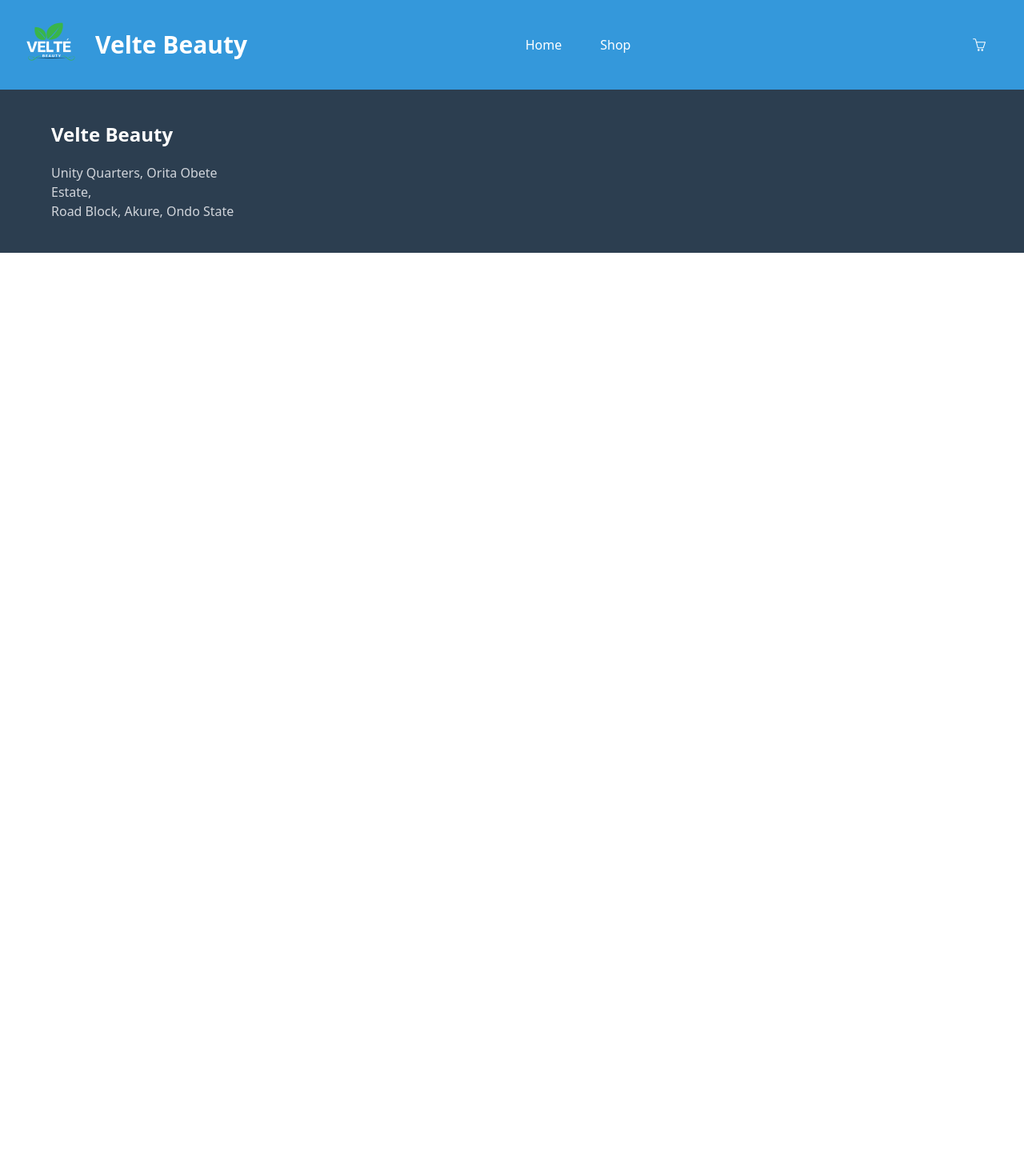
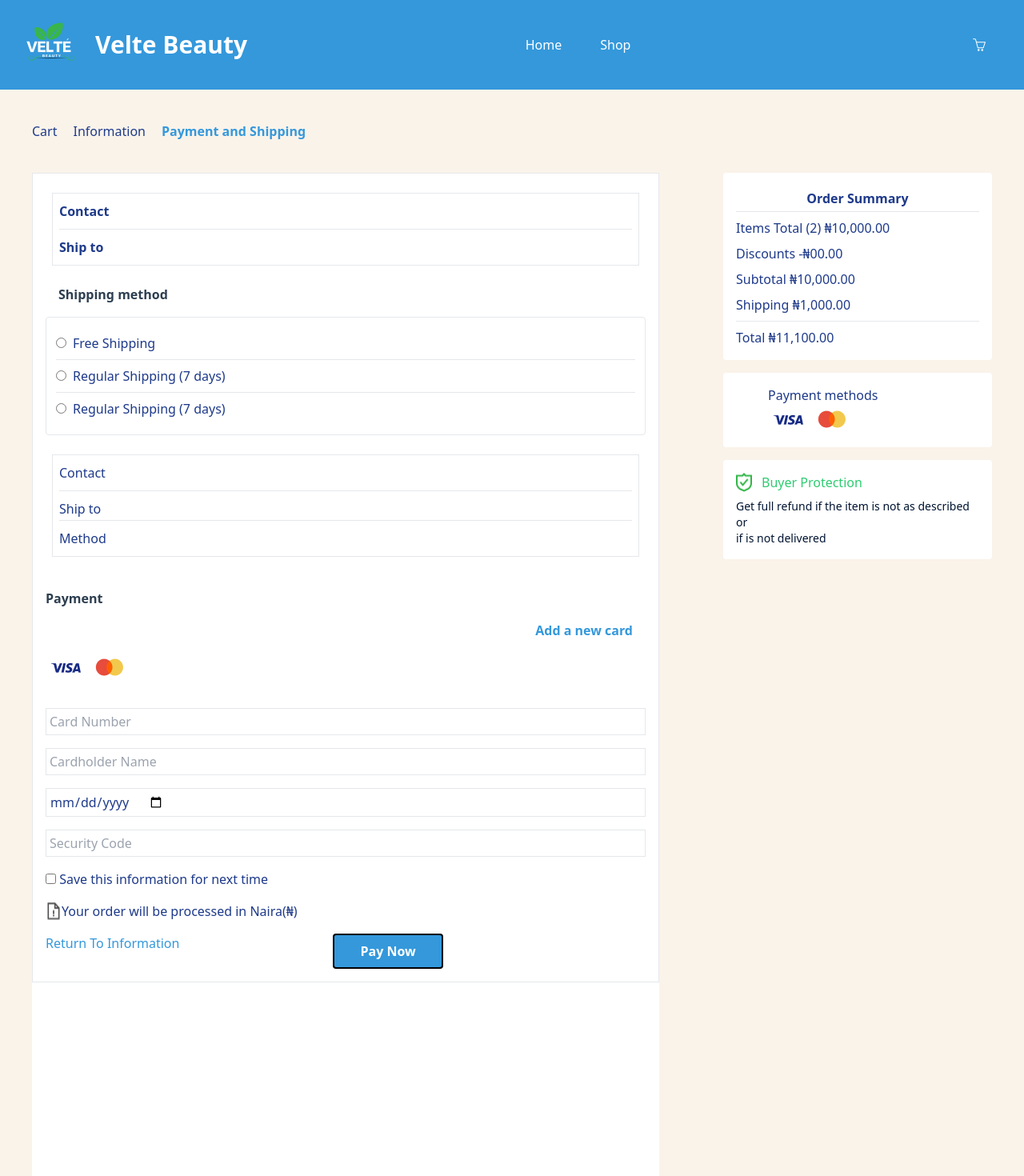
Before and after one commit to Igraziella/Timbu-Cloud-Shop, a React (Vite) app in the folder timbu-shop-app/: page /payment in a window 1280 px wide. Shown: the top 1470 px of the page at 80% size. Before the commit the page ends 800 px from the top, so only its background shows below. Built offline with nearby package versions, Linux system fonts and the light colour scheme.

Commit message:
created new pages

```diff
--- a/timbu-shop-app/src/App.jsx
+++ b/timbu-shop-app/src/App.jsx
@@ -8,6 +8,7 @@
 import Contact from "./pages/Contact"
 import MiniShop from "./pages/MiniShop"
 import Payment from "./pages/Payment"
+import Success from "./pages/Success"
 import { Routes, Route } from "react-router-dom"
 
 const App = () => {
@@ -23,6 +24,7 @@
         <Route path="/contact" element={<Contact />} />
         <Route path="/minishop" element={<MiniShop />} />
         <Route path="/payment" element={<Payment />} />
+        <Route path="/success" element={<Success />} />
 
       </Routes>
 
--- a/timbu-shop-app/src/pages/About.jsx
+++ /dev/null
@@ -1,16 +0,0 @@
-import Navbar from "../components/Navbar";
-import Footer from "../components/Footer";
-
-const About = () => {
-  return (
-    <>
-    <Navbar />
-
-    <div>About</div>
-
-    <Footer />
-    </>
-  )
-}
-
-export default About
--- a/timbu-shop-app/src/pages/Cart.jsx
+++ b/timbu-shop-app/src/pages/Cart.jsx
@@ -17,12 +17,12 @@
       <div className="flex flex-col m-6">
           <div className="">
             <ul className="flex gap-5 p-0">
-              <li>Cart</li><SlArrowRight />
+              <li className="text-[#3498DB] font-semibold">Cart</li><SlArrowRight />
               <Link to="/info">
                 <li>Information</li><SlArrowRight />
               </Link>
 
-              <Link>
+              <Link to="/payment">
                 <li>Payment and Shipping </li><SlArrowRight />
               </Link>
 
--- a/timbu-shop-app/src/pages/Checkout.jsx
+++ b/timbu-shop-app/src/pages/Checkout.jsx
@@ -7,7 +7,7 @@
     <Navbar />
 
     <div>
-        <img src="/shop-main-img.png" alt="cusmetic products" />
+        <img src="/shop-main-img.png" alt="cosmetic products" />
     </div>
 
     <Footer />
--- a/timbu-shop-app/src/pages/Info.jsx
+++ b/timbu-shop-app/src/pages/Info.jsx
@@ -20,7 +20,7 @@
                   <li>Cart</li><SlArrowRight />
                 </Link>
                 <Link to="/cart">
-                  <li>Information</li><SlArrowRight />
+                  <li className="text-[#3498DB] font-semibold">Information</li><SlArrowRight />
                 </Link>
                 <Link to="/payment">
                   <li>Payment and Shipping</li><SlArrowRight />
@@ -68,7 +68,7 @@
 
         <div className="m-4 border p-1">
           <label htmlFor="lastname"></label>
-          <input type="text" placeholder="lastname"/>
+          <input type="text" placeholder="Last Name"/>
         </div>
 
         <div className="m-4 border p-1">
@@ -116,7 +116,7 @@
 
         <div className="flex gap-48 m-4">
           <Link to="/cart">
-            <p>Back to Cart</p>
+            <p className="text-[#3498DB]">Back to Cart</p>
           </Link>
         <div>
           <Link to="/payment">
--- a/timbu-shop-app/src/pages/Payment.jsx
+++ b/timbu-shop-app/src/pages/Payment.jsx
@@ -1,10 +1,166 @@
 import Navbar from "../components/Navbar";
 import Footer from "../components/Footer";
+import { Link } from "react-router-dom";
 
 const Payment = () => {
   return (
     <>
     <Navbar />
+
+      <div className="bg-[#FAF3EA]">
+
+      <div className="flex">
+          <div className="p-10">
+            <ul className="flex gap-5">
+                <Link to="/cart">
+                  <li>Cart</li>
+                </Link>
+                <Link to="/cart">
+                  <li>Information</li>
+                </Link>
+                <Link to="/payment">
+                  <li className="text-[#3498DB] font-semibold">Payment and Shipping</li>
+              </Link>
+            </ul>
+          </div>
+        </div>
+
+        <div className="flex lg:flex-row flex-col font-normal gap-20 px-10">
+					<div className="md:grid grid-rows-2 gap-10 w-[70%] bg-white rounded">
+
+            <div className="border">
+              <form>
+
+              {/* form content */}
+
+              <div className="relative m-6 p-2 border">
+                  <p className="font-bold leading-7 mb-2">Contact</p>
+                  <hr />
+                  <p className="font-bold leading-7 mt-2">Ship to </p>
+              </div>
+
+                <p className="text-[#2C3E50] font-bold mx-8">Shipping method</p>
+
+                <div className="m-4 p-3 leading-10 border rounded ">
+                <div>
+                  <label htmlFor="radio"></label>
+                  <input type="radio" /><span className="m-2 text-base hover:text-[#3498DB]">Free Shipping</span>
+                  <hr />
+                </div>
+
+                <div>
+                  <label htmlFor="radio"></label>
+                  <input type="radio" /><span className="m-2 text-base hover:text-[#3498DB]">Regular Shipping (7 days)</span>
+                  <hr />
+                </div>
+
+                <div>
+                  <label htmlFor="radio"></label>
+                  <input type="radio" /><span className="m-2 text-base hover:text-[#3498DB]">Regular Shipping (7 days)</span>
+                </div>
+              </div>
+
+              <div className="relative m-6 p-2 border">
+                  <p className="leading-7 mb-2">Contact</p>
+                  <hr />
+                  <p className="leading-7 mt-2">Ship to </p>
+                  <hr />
+                  <p className="leading-7 mt-2">Method</p>
+              </div>
+
+                <p className="text-[#2C3E50] font-bold p-4">Payment</p>
+                <p className="flex justify-end mr-8 text-[#3498DB] font-semibold">Add a new card</p>
+
+              <div className="flex p-4">
+                <img src="/visa.png" alt="" />
+                <img src="/mastercard.png" alt="" />
+              </div>
+
+              <div className="m-4 border p-1">
+          <label htmlFor="phone"></label>
+          <input type="number" placeholder="Card Number" />
+        </div>
+
+        <div className="m-4 border p-1">
+          <label htmlFor="cardholder"></label>
+          <input type="text" placeholder="Cardholder Name" />
+        </div>
+
+        <div className="m-4 border p-1">
+          <label htmlFor="date"></label>
+          <input type="date" placeholder="Expiration Date(MM / YY)" />
+        </div>
+
+        <div className="m-4 border p-1">
+          <label htmlFor="code"></label>
+          <input type="number" placeholder="Security Code" />
+        </div>
+
+        <div className="m-4">
+          <label htmlFor="checkbox"></label>
+          <input type="checkbox" /> Save this information for next time
+        </div>
+
+        <div className="flex m-4">
+          <img src="/file-exclamation.png" alt="" />
+          Your order will be processed in Naira(₦)
+        </div>
+
+        <div className="flex gap-48 m-4 text-[#3498DB]">
+          <Link to="/info">
+            <p>Return To Information</p>
+          </Link>
+
+          <div>
+          <Link to="/success">
+            <button id="submit-btn" type="button" className="border-2 border-black rounded px-8 py-2 bg-[#3498DB] text-white font-bold">
+              Pay Now
+            </button>
+          </Link>
+        </div>
+        </div>
+
+        </form>
+        </div>
+        </div>
+
+				<div className="lg:w-[30%]">
+          <div className="bg-white rounded p-4">
+            <p className="flex justify-center font-semibold leading-8">Order Summary</p>
+            <hr />
+            <div className="flex flex-col gap-2 mt-2">
+            <p>Items Total (2) <span>₦10,000.00</span></p>
+            <p>Discounts <span>-₦00.00</span></p>
+            <p>Subtotal <span>₦10,000.00</span></p>
+            <p>Shipping <span>₦1,000.00</span></p>
+            <hr />
+            <p>Total <span>₦11,100.00</span></p>
+            </div>
+          </div>
+
+          <div className="bg-white mt-4 rounded">
+          <div className="p-4 mx-10">
+            <p>Payment methods</p>
+            <div className="flex">
+            <img src="/visa.png" alt="visa card" />
+            <img src="/mastercard.png" alt="master card" />
+            </div>
+          </div>
+        </div>
+
+        <div className="bg-white mt-4 p-4 rounded">
+          <div className="flex gap-3">
+            <img src="/protect-icon.png" alt="" />
+           <p className="text-[#2ECC71]">Buyer Protection</p>
+          </div>
+           <p className="text-[#011432] font-normal text-sm mt-2">Get full refund if the item is not as described or
+            <br />if is not delivered</p>
+        </div>
+
+				</div>
+      </div>
+				</div>
+
     <Footer />
     </>
 
--- a/timbu-shop-app/src/pages/Success.jsx
+++ b/timbu-shop-app/src/pages/Success.jsx
@@ -8,13 +8,17 @@
 
     {/* payment success msg */}
     <div className="bg-[#F9F1E7]">
-        <div>
+      <div className="flex lg:flex-row flex-col font-normal gap-20 px-10">
+			  <div className="md:grid grid-rows-2 gap-10 w-[70%] border bg-white rounded">
+
         <p>Thank You For Your Order!</p>
         <p>Print Receipt</p>
         </div>
 
         <p>Order #147258369 has ben placed</p>
         <p>you will receive an email confirmation shortly (lotsofmails@email.com )</p>
+
+    </div>
     </div>
     <Footer />
     </>
```
Also changed, not shown: timbu-shop-app/public/file-exclamation.png (added).
